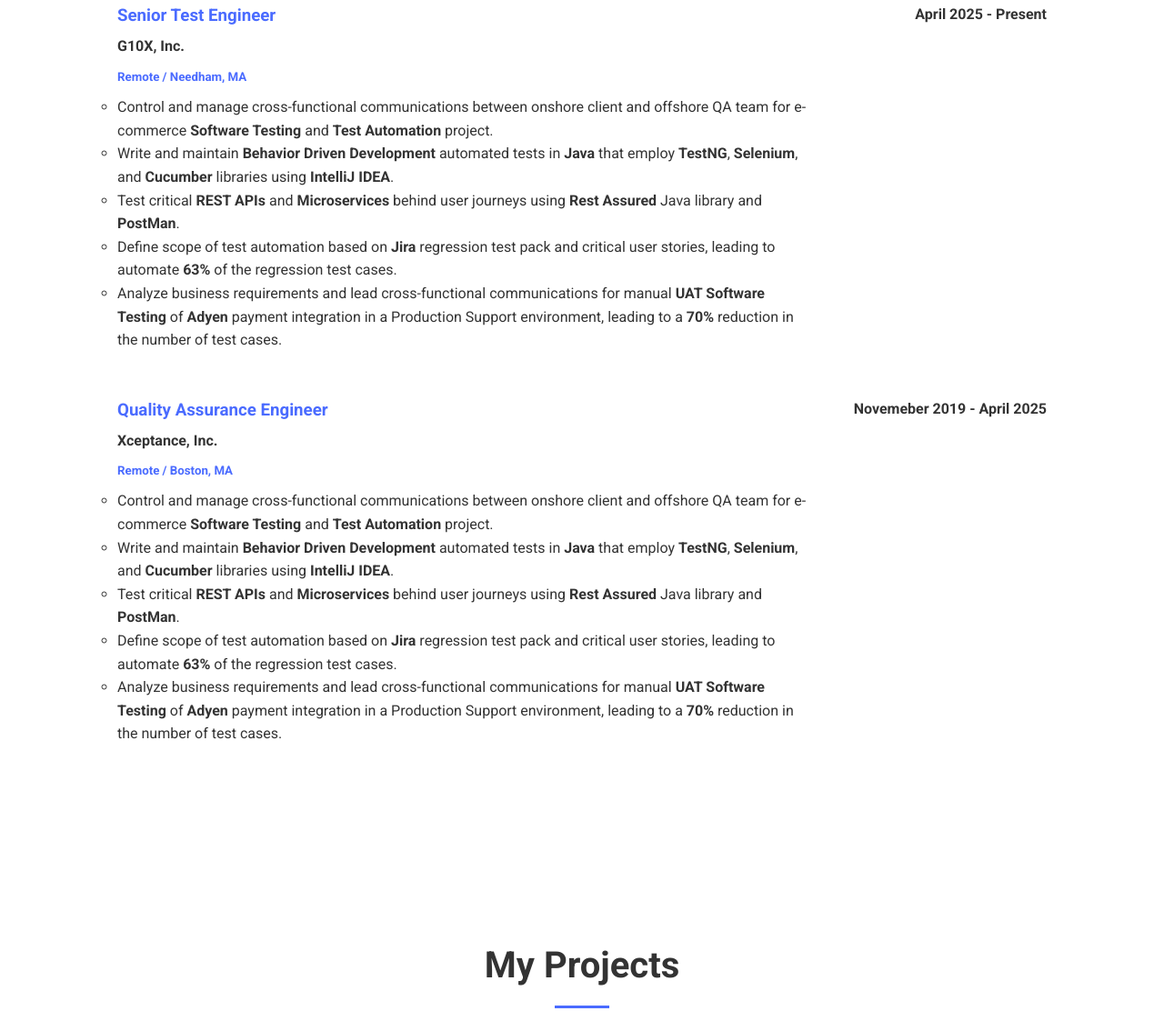
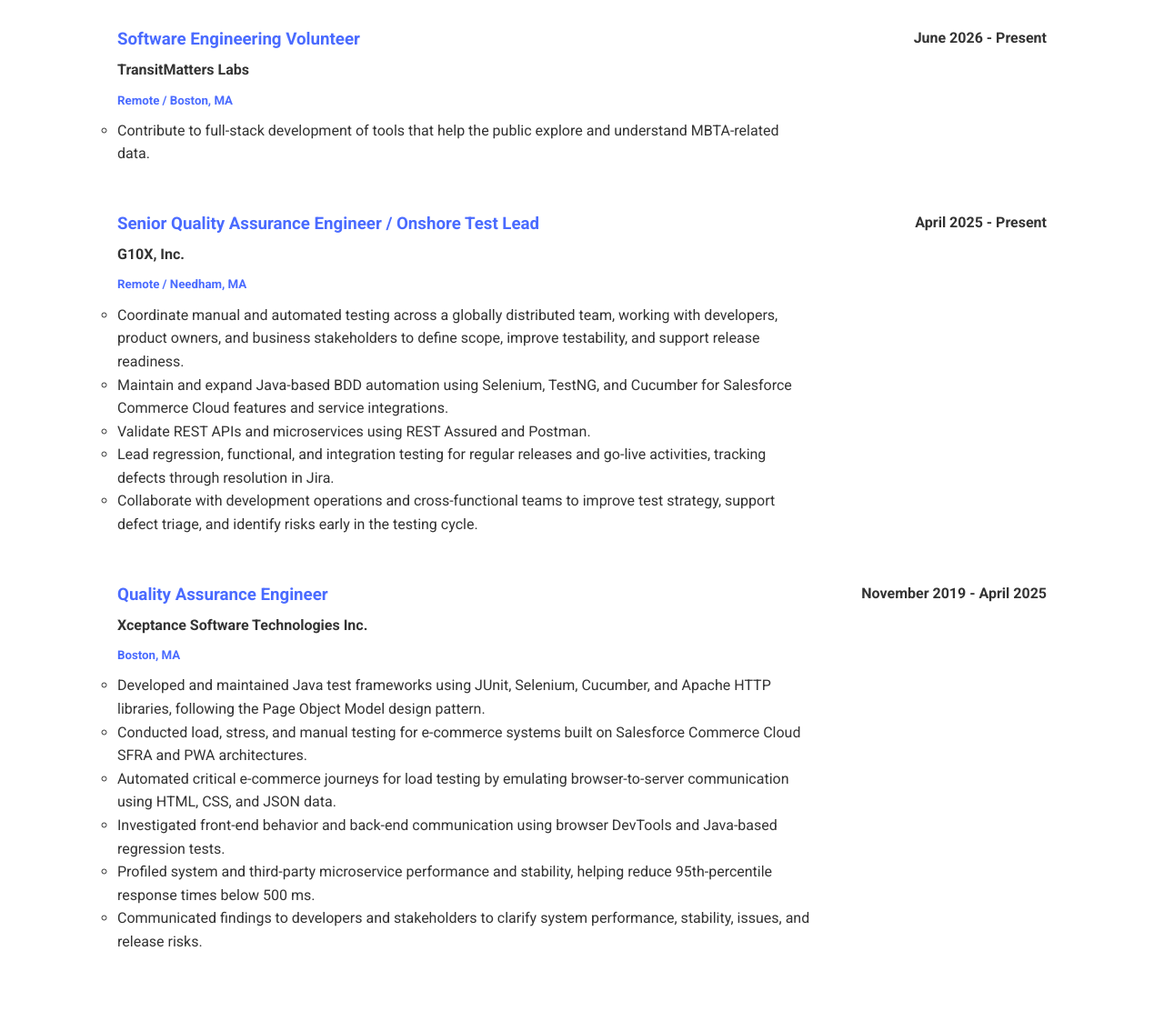
Before and after one commit to fabrizzziobt/ricardo-fabrizio-ballesteros, a website: page index.html in a window 1280 px wide. Shown: the part 1461-2573 px from the top of the page at 91% size. Drawn offline with Linux system fonts and the light colour scheme.

Commit message:
Update About and Career sections from resume

```diff
--- a/index.html
+++ b/index.html
@@ -69,8 +69,8 @@
                     <img src="images/profile-placeholder.jpg" alt="Your Name">
                 </div>-->
                 <div class="about-text">
-                    <p>Quality Assurance Engineer specialized in testing E-Commerce Infrastructure. Graduated from Boston University with a CS major and a minor in Sustainable Energy.</p>
-                    <p>Currently interested in improving my software engineering skills and building with AI, LLMs, and MCP.</p>
+                    <p>I'm a QA engineer and onshore test lead with experience in e-commerce test automation, API testing, and performance engineering. I earned a BA in Computer Science from Boston University in 2019.</p>
+                    <p>My work combines Java-based automation with cross-functional collaboration to improve software quality and release readiness. I'm expanding my software development experience through personal projects and volunteer full-stack development with TransitMatters Labs.</p>
                     <a href="resume.pdf" class="btn" target="_blank">Download Resume</a>
                 </div>
             </div>
@@ -81,11 +81,29 @@
         <div class="container">
             <h2 class="section-title">My Career</h2>
             <div class="jobs-grid">
-                <!-- Job Card 1 -->
+                <!-- TransitMatters Labs -->
                 <div class="job-card">
                     <div class="tittle-location">
-                        <h3 class="job-tittle">Senior Test Engineer</h3>
-                        <h4 class="company"> G10X, Inc.</h4>
+                        <h3 class="job-tittle">Software Engineering Volunteer</h3>
+                        <h4 class="company">TransitMatters Labs</h4>
+                        <h5 class="job-location">Remote / Boston, MA</h5>
+                    </div>
+                    <div class="job-length">
+                        <h4>June 2026 - Present</h4>
+                    </div>
+                    <div class="job-details">
+                        <div class="job-responsibilities">
+                            <ul>
+                                <li>Contribute to full-stack development of tools that help the public explore and understand MBTA-related data.</li>
+                            </ul>
+                        </div>
+                    </div>
+                </div>
+                <!-- G10X -->
+                <div class="job-card">
+                    <div class="tittle-location">
+                        <h3 class="job-tittle">Senior Quality Assurance Engineer / Onshore Test Lead</h3>
+                        <h4 class="company">G10X, Inc.</h4>
                         <h5 class="job-location">Remote / Needham, MA</h5>
                     </div>
                     <div class="job-length">
@@ -94,64 +112,38 @@
                     <div class="job-details">
                         <div class="job-responsibilities">
                             <ul>
-                                <li>Control and manage cross-functional communications between onshore client and offshore
-                                     QA team for e-commerce <span class="job-key-words">Software Testing</span> and
-                                     <span class="job-key-words">Test Automation</span> project.</li>
-                                <li>Write and maintain <span class="job-key-words">Behavior Driven Development</span> automated tests in
-                                    <span class="job-key-words">Java</span> that employ <span class="job-key-words">TestNG</span>,
-                                    <span class="job-key-words">Selenium</span>, and <span class="job-key-words">Cucumber</span> libraries using
-                                    <span class="job-key-words">IntelliJ IDEA</span>.</li>
-                                <li>Test critical <span class="job-key-words">REST APIs</span> and <span class="job-key-words">Microservices</span> behind user journeys using
-                                    <span class="job-key-words">Rest Assured</span> Java library and <span class="job-key-words">PostMan</span>.</li>
-                                <li>Define scope of test automation based on <span class="job-key-words">Jira</span> regression test pack and critical user stories,
-                                    leading to automate <span class="job-key-words">63%</span> of the regression test cases.</li>
-                                <li>Analyze business requirements and lead cross-functional communications for manual
-                                    <span class="job-key-words">UAT Software Testing</span> of <span class="job-key-words">Adyen</span> payment integration in a Production Support environment,
-                                     leading to a <span class="job-key-words">70%</span> reduction in the number of test cases.</li>
+                                <li>Coordinate manual and automated testing across a globally distributed team, working with developers, product owners, and business stakeholders to define scope, improve testability, and support release readiness.</li>
+                                <li>Maintain and expand Java-based BDD automation using Selenium, TestNG, and Cucumber for Salesforce Commerce Cloud features and service integrations.</li>
+                                <li>Validate REST APIs and microservices using REST Assured and Postman.</li>
+                                <li>Lead regression, functional, and integration testing for regular releases and go-live activities, tracking defects through resolution in Jira.</li>
+                                <li>Collaborate with development operations and cross-functional teams to improve test strategy, support defect triage, and identify risks early in the testing cycle.</li>
                             </ul>
-                        </div>
-                        <div class="job-links-sources">
-                            <!--<a href="#" class="btn small-btn">Live Demo</a>
-                            <a href="#" class="btn small-btn secondary-btn">Source Code</a>-->
                         </div>
                     </div>
                 </div>
-                <!-- Job Card 2 -->
+                <!-- Xceptance -->
                 <div class="job-card">
                     <div class="tittle-location">
                         <h3 class="job-tittle">Quality Assurance Engineer</h3>
-                        <h4 class="company"> Xceptance, Inc.</h4>
-                        <h5 class="job-location">Remote / Boston, MA</h5>
+                        <h4 class="company">Xceptance Software Technologies Inc.</h4>
+                        <h5 class="job-location">Boston, MA</h5>
                     </div>
                     <div class="job-length">
-                        <h4>Novemeber 2019 - April 2025</h4>
+                        <h4>November 2019 - April 2025</h4>
                     </div>
                     <div class="job-details">
                         <div class="job-responsibilities">
                             <ul>
-                                <li>Control and manage cross-functional communications between onshore client and offshore
-                                     QA team for e-commerce <span class="job-key-words">Software Testing</span> and
-                                     <span class="job-key-words">Test Automation</span> project.</li>
-                                <li>Write and maintain <span class="job-key-words">Behavior Driven Development</span> automated tests in
-                                    <span class="job-key-words">Java</span> that employ <span class="job-key-words">TestNG</span>,
-                                    <span class="job-key-words">Selenium</span>, and <span class="job-key-words">Cucumber</span> libraries using
-                                    <span class="job-key-words">IntelliJ IDEA</span>.</li>
-                                <li>Test critical <span class="job-key-words">REST APIs</span> and <span class="job-key-words">Microservices</span> behind user journeys using
-                                    <span class="job-key-words">Rest Assured</span> Java library and <span class="job-key-words">PostMan</span>.</li>
-                                <li>Define scope of test automation based on <span class="job-key-words">Jira</span> regression test pack and critical user stories,
-                                    leading to automate <span class="job-key-words">63%</span> of the regression test cases.</li>
-                                <li>Analyze business requirements and lead cross-functional communications for manual
-                                    <span class="job-key-words">UAT Software Testing</span> of <span class="job-key-words">Adyen</span> payment integration in a Production Support environment,
-                                     leading to a <span class="job-key-words">70%</span> reduction in the number of test cases.</li>
+                                <li>Developed and maintained Java test frameworks using JUnit, Selenium, Cucumber, and Apache HTTP libraries, following the Page Object Model design pattern.</li>
+                                <li>Conducted load, stress, and manual testing for e-commerce systems built on Salesforce Commerce Cloud SFRA and PWA architectures.</li>
+                                <li>Automated critical e-commerce journeys for load testing by emulating browser-to-server communication using HTML, CSS, and JSON data.</li>
+                                <li>Investigated front-end behavior and back-end communication using browser DevTools and Java-based regression tests.</li>
+                                <li>Profiled system and third-party microservice performance and stability, helping reduce 95th-percentile response times below 500 ms.</li>
+                                <li>Communicated findings to developers and stakeholders to clarify system performance, stability, issues, and release risks.</li>
                             </ul>
-                        </div>
-                        <div class="job-links-sources">
-                            <!--<a href="#" class="btn small-btn">Live Demo</a>
-                            <a href="#" class="btn small-btn secondary-btn">Source Code</a>-->
                         </div>
                     </div>
                 </div>
-                <!-- Add more project cards as needed -->
             </div>
         </div>
     </section>
```
